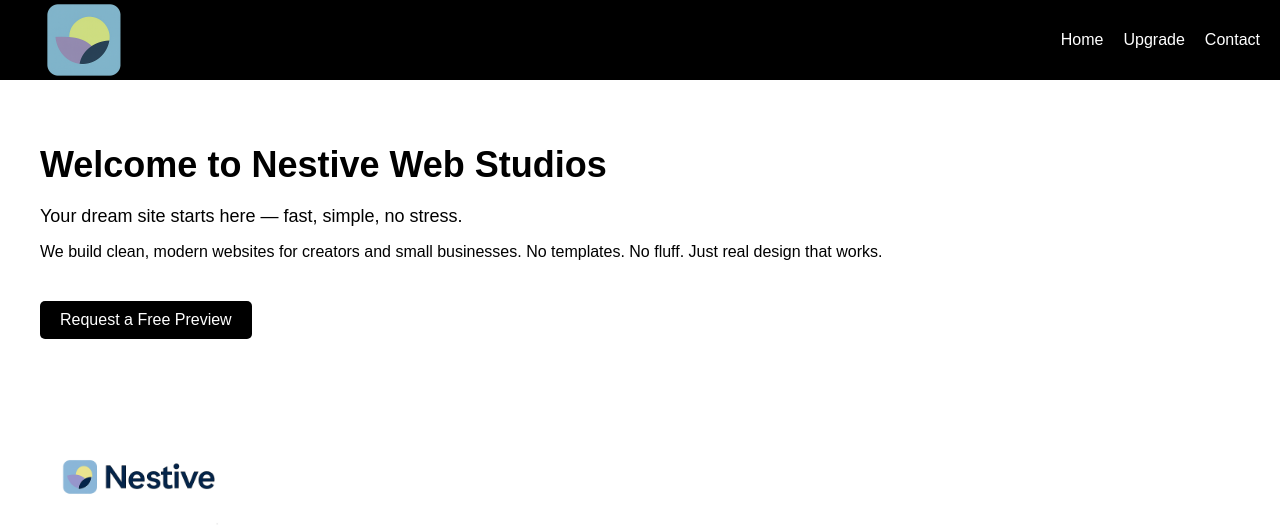
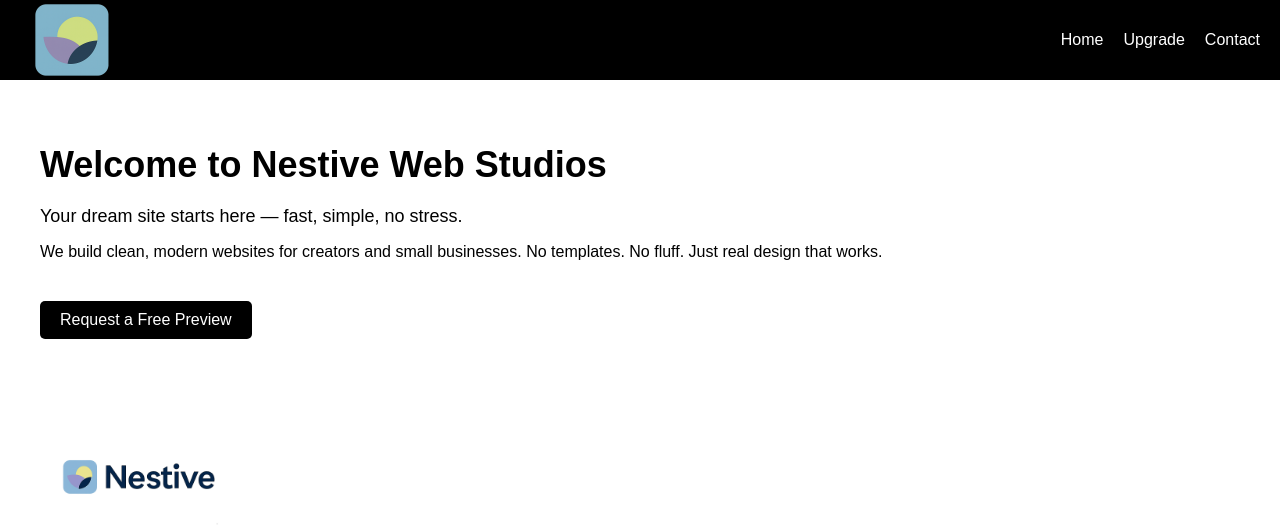
Before and after one commit to NestiveWebStudios/nestive-site, a React (Vite) app: page / in a window 1280 px wide. Shown: the top 532 px of the page. Built offline with nearby package versions, Linux system fonts and the light colour scheme.

Commit message:
Update App.jsx
Added padding to logo

```diff
--- a/src/App.jsx
+++ b/src/App.jsx
@@ -11,7 +11,8 @@ const App = () => {
         display: 'flex',
         alignItems: 'center',
         justifyContent: 'space-between',
-        padding: '0 20px',
+        paddingLeft: '8px',
+        paddingRight: '20px',
         backgroundColor: 'black',
         height: '80px',
         overflow: 'hidden'
```
